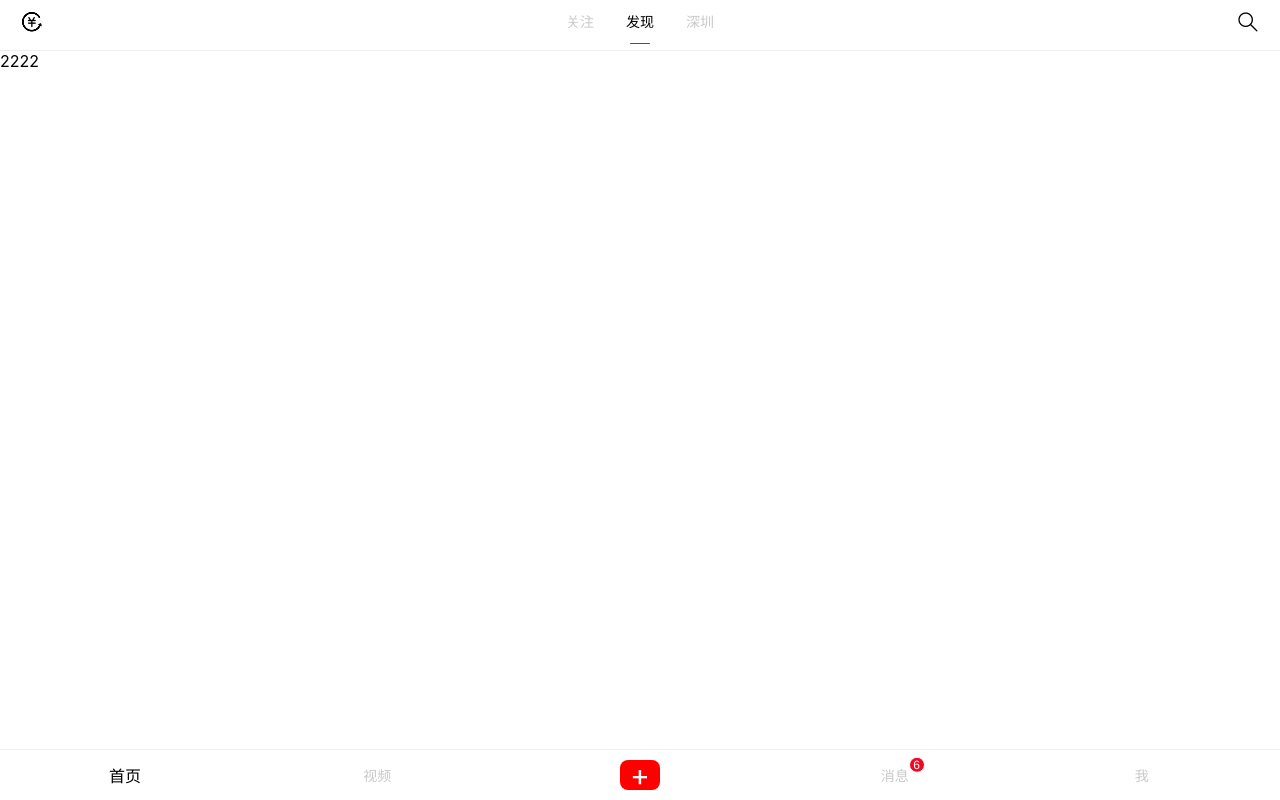
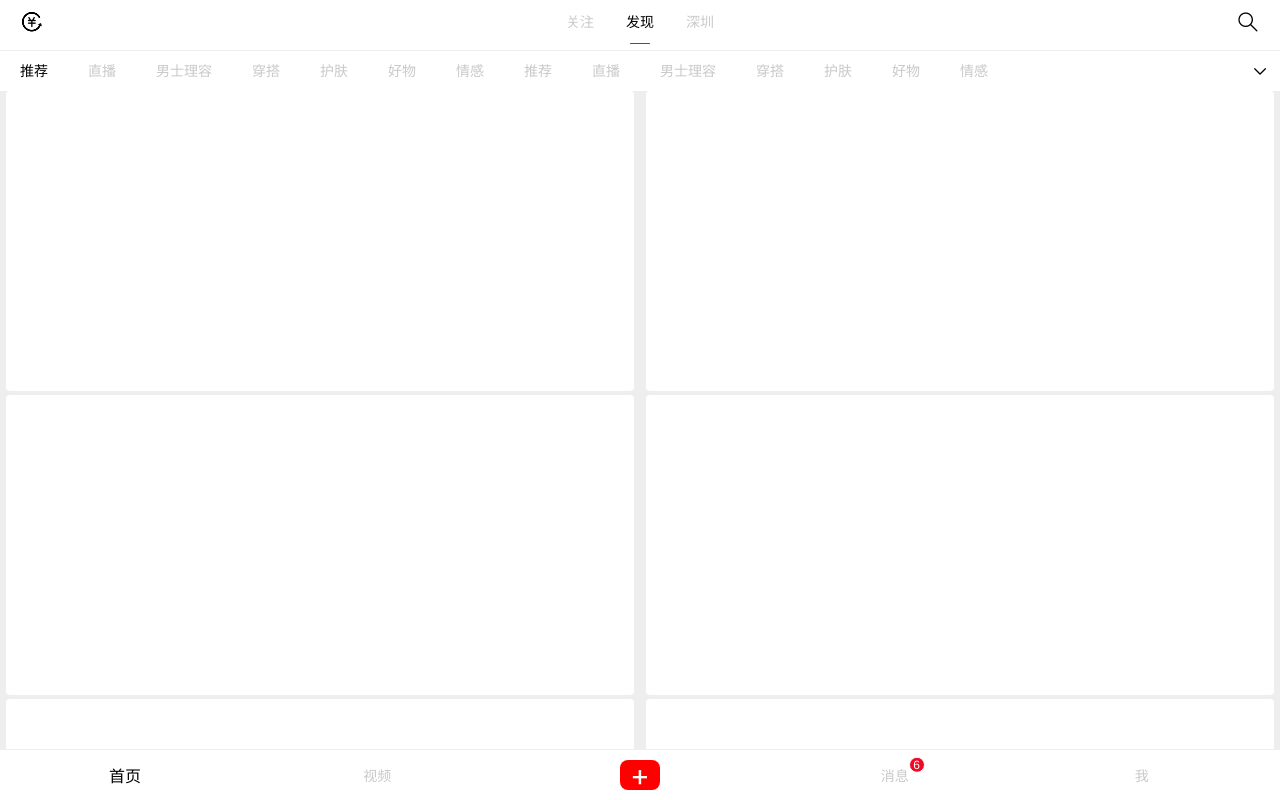
Before and after one commit to xxljunjun/vue3-webApp, a Vue app: page /#/home/find in a window 1280 px wide. Shown: the top 800 px of the page. Built offline with nearby package versions, Linux system fonts and the light colour scheme.

Commit message:
完成发现页面

```diff
--- a/components.d.ts
+++ b/components.d.ts
@@ -8,6 +8,8 @@ export {}
 declare module '@vue/runtime-core' {
   export interface GlobalComponents {
     Badge: typeof import('./src/components/badge/badge.vue')['default']
+    Channel: typeof import('./src/components/channel.vue')['default']
+    DetailBox: typeof import('./src/components/detailBox.vue')['default']
     RouterLink: typeof import('vue-router')['RouterLink']
     RouterView: typeof import('vue-router')['RouterView']
     TabBar: typeof import('./src/components/TabBar.vue')['default']
@@ -17,6 +19,9 @@ declare module '@vue/runtime-core' {
     VanCell: typeof import('vant/es')['Cell']
     VanCellGroup: typeof import('vant/es')['CellGroup']
     VanIcon: typeof import('vant/es')['Icon']
+    VanLoading: typeof import('vant/es')['Loading']
+    VanPopup: typeof import('vant/es')['Popup']
+    VanPullRefresh: typeof import('vant/es')['PullRefresh']
     VanTab: typeof import('vant/es')['Tab']
     VanTabs: typeof import('vant/es')['Tabs']
   }
--- a/src/components/TabBar.vue
+++ b/src/components/TabBar.vue
@@ -1,7 +1,7 @@
 <template>
   <div class="tabBar">
     <div class="ulbox">
-      <router-link  to="/" v-slot="{ route }">
+      <router-link  to="/home/find" v-slot="{ route }">
         <Badge>
           <span class="item">首页</span>
         </Badge>
--- /dev/null
+++ b/src/components/channel.vue
@@ -0,0 +1,186 @@
+<template>
+  <div class="channel">
+    <div class="title">
+      <div>我的频道<span class="txt_1">{{isEdit?'长按拖动排序':'点击进入频道'}}</span></div>
+      <div>
+        <span class="txt_2" @click="changeEditStatus">{{isEdit?'完成编辑':'进入编辑'}}</span>
+        <van-icon name="arrow-up" @click="close" class="arrow"/>
+      </div>
+    </div>
+    <div class="content">
+      <span @click="chooseChannel(item)" v-for="item in myChannel" :key="item.id" class="item">
+        <span class="btn" v-if="isEdit" @click="reduceChannel(item)">x</span>
+        {{item.txt}}
+      </span>
+    </div>
+    <div class="title">
+      <div>推荐频道<span class="txt_1">点击添加频道</span></div>
+    </div>
+    <div class="content">
+      <span @click="addChannel(item)" v-for="item in recommendMyChannel" :key="item.id" class="item"><span class="add">+</span>{{item.txt}}</span>
+    </div>
+  </div>
+</template>
+
+<script setup lang="ts">
+import { reactive, toRefs, ref, markRaw } from "vue";
+//emit的写法
+const emit = defineEmits(['on-close'])
+//watch
+let isEdit = ref(false)
+let myChannel = reactive([
+  { id: 1, txt: "推荐" },
+  { id: 2, txt: "直播" },
+  { id: 3, txt: "男士理容" },
+  { id: 4, txt: "穿搭" },
+  { id: 5, txt: "护肤" },
+  { id: 6, txt: "好物" },
+  { id: 7, txt: "情感" },
+  { id: 8, txt: "推荐" },
+  { id: 9, txt: "直播" },
+  { id: 10, txt: "男士理容" },
+  { id: 11, txt: "穿搭" },
+  { id: 12, txt: "护肤" },
+  { id: 13, txt: "好物" },
+  { id: 14, txt: "情感" },
+]);
+let recommendMyChannel = reactive([
+  { id: 15, txt: "推荐" },
+  { id: 16, txt: "直播" },
+  { id: 17, txt: "男士理容" },
+  { id: 18, txt: "穿搭" },
+  { id: 19, txt: "护肤" },
+  { id: 20, txt: "好物" },
+  { id: 21, txt: "情感" },
+  { id: 22, txt: "推荐" },
+  { id: 23, txt: "直播" },
+  { id: 24, txt: "男士理容" },
+  { id: 25, txt: "穿搭" },
+  { id: 26, txt: "护肤" },
+  { id: 27, txt: "好物" },
+  { id: 28, txt: "情感" },
+]);
+/*
+  @function:点击箭头触发
+*/
+const close = ()=>{
+  isEdit.value = false
+  emit('on-close')
+}
+/*
+  @function:改变编辑状态
+*/
+const changeEditStatus = ()=>{
+  isEdit.value = !isEdit.value
+}
+/*
+  @function:减少我的频道
+*/
+const reduceChannel = (item)=>{
+  let newArr = myChannel.filter(val=>{
+    return val.id!=item.id
+  })
+  // Vue3.0不能直接对数组进行赋值
+  myChannel.length = 0 // 清空原数组
+  myChannel.push(...newArr)
+  //对推荐频道也要新增
+  recommendMyChannel.push(item)
+
+}
+/*
+  @function:增加我的频道
+*/
+const addChannel = (item)=>{
+  let newArr = recommendMyChannel.filter(val=>{
+    return val.id!=item.id
+  })
+  // Vue3.0不能直接对数组进行赋值
+  recommendMyChannel.length = 0 // 清空原数组
+  recommendMyChannel.push(...newArr)
+  //对我的频道新增
+  myChannel.push(item)
+}
+/*
+  @function:选择某个频道
+*/
+const chooseChannel = (item)=>{
+  if(isEdit.value){
+    reduceChannel(item)
+  }else{
+    emit('on-close')
+  }
+
+}
+</script>
+
+<style lang="scss" scoped>
+.channel {
+  overflow: auto;
+  font-size: 14px;
+  padding: 0 20px;
+  .title {
+    display: flex;
+    align-items: center;
+    justify-content: space-between;
+    margin: 20px 0;
+    .arrow{
+      font-size: 16px;
+    }
+    .txt_1{
+      margin-left: 20px;
+      color: #333;
+      font-size: 12px;
+    }
+    .txt_2{
+      margin-right: 20px;
+      display: inline-block;
+      width: 80px;
+      height: 30px;
+      border-radius: 15px;
+      background: #ccc;
+      text-align: center;
+      line-height: 30px;
+      font-size: 14px;
+      color: blue;
+    }
+  }
+  .content {
+    display: flex;
+      flex-wrap: wrap;
+    .item{
+      display: inline-block;
+      text-align: center;
+      line-height: 35px;
+      height: 35px;
+      width: 70px;
+      border: 1px solid #ccc;
+      border-radius: 5px;
+      font-size: 14px;
+      margin-bottom: 28px;
+      margin-right: 14px;
+      position: relative;
+      &:nth-child(4n){
+        margin-right: 0;
+      }
+    }
+    .add{
+      color: #333;
+      margin-right: 2px;
+    }
+    .btn{
+      width: 15px;
+      height: 15px;
+      line-height: 15px;
+      text-align: center;
+      border-radius: 50%;
+      background: #ccc;
+      display: inline-block;
+      position: absolute;
+      right: -10px;
+      top: -5px;
+      color: #fff;
+      cursor: pointer;
+    }
+  }
+}
+</style>
--- /dev/null
+++ b/src/components/detailBox.vue
@@ -0,0 +1,18 @@
+
+<template>
+<div class="detailBox">
+    <div class="top"></div>
+    <div class="middle"></div>
+    <div class="buttom"></div>
+</div>
+</template>
+<script setup lang="ts"></script>
+<style scoped lang="scss">
+.detailBox{
+    width: 49%;
+    height: 300px;
+    margin-bottom: 4px;
+    background: #fff;
+    border-radius: 4px;
+}
+</style>
--- a/src/components/topBar.vue
+++ b/src/components/topBar.vue
@@ -40,6 +40,7 @@ width: 100%;
 height: 50px;
 background: #fff;
 border-bottom: 1px solid #eee;
+z-index: 2100;
 .flexBox {
   display: flex;
   align-items: center;
--- a/src/views/home/care/index.vue
+++ b/src/views/home/care/index.vue
@@ -1,9 +1,24 @@
 <script setup lang="ts">
-    </script>
+import { ref } from "vue";
+const count = ref(0);
+const loading = ref(false);
+const onRefresh = () => {
+  setTimeout(() => {
+    loading.value = false;
+    count.value++;
+  }, 1000);
+};
+</script>
 
-    <template>
-      333
-    </template>
-    <style scoped lang="scss">
-
-    </style>
+<template>
+  <div class="care"></div>
+  <van-pull-refresh v-model="loading" @refresh="onRefresh">
+    <p>刷新次数: {{ count }}</p>
+  </van-pull-refresh>
+</template>
+<style scoped lang="scss">
+.care {
+  position: relative;
+  height: 100%;
+}
+</style>
--- a/src/views/home/find/index.vue
+++ b/src/views/home/find/index.vue
@@ -1,9 +1,145 @@
+<template>
+  <div class="find">
+    <div class="content">
+      <div class="topSearch">
+        <span
+          :class="[{ isChoose: item.isChoose }]"
+          class="item"
+          v-for="item in searchArr"
+          :key="item.id"
+          @click="clickTxt(item.id)"
+          >{{ item.txt }}</span
+        >
+      </div>
+      <div class="arrow" @click="drawer = true">
+        <van-icon name="arrow-down" />
+      </div>
+    </div>
+    <van-pull-refresh v-model="loading" @refresh="onRefresh">
+      <!-- 下拉提示，通过 scale 实现一个缩放效果 -->
+      <template #pulling="props">
+        <van-loading color="#d81e06" />
+      </template>
+
+      <!-- 释放提示 -->
+      <template #loosing>
+        <van-loading color="#d81e06" />
+      </template>
+
+      <!-- 加载提示 -->
+      <template #loading>
+        <van-loading color="#d81e06" />
+      </template>
+      <div class="article_box">
+        <DetailBox v-for="(item, idex) in 10" :key="idex" />
+      </div>
+    </van-pull-refresh>
+
+    <van-popup v-model:show="drawer" position="top" :style="{ height: '80%' }">
+      <Channel @on-close="drawer = false" />
+    </van-popup>
+  </div>
+</template>
 <script setup lang="ts">
-    </script>
+import DetailBox from "@/components/detailBox.vue";
+import Channel from "@/components/channel.vue";
+import { reactive, toRefs, ref, markRaw, watch,nextTick } from "vue";
+let drawer = ref(false);
+let searchArr = reactive([
+  { id: 1, txt: "推荐", isChoose: true },
+  { id: 2, txt: "直播", isChoose: false },
+  { id: 3, txt: "男士理容", isChoose: false },
+  { id: 4, txt: "穿搭", isChoose: false },
+  { id: 5, txt: "护肤", isChoose: false },
+  { id: 6, txt: "好物", isChoose: false },
+  { id: 7, txt: "情感", isChoose: false },
+  { id: 8, txt: "推荐", isChoose: false },
+  { id: 9, txt: "直播", isChoose: false },
+  { id: 10, txt: "男士理容", isChoose: false },
+  { id: 11, txt: "穿搭", isChoose: false },
+  { id: 12, txt: "护肤", isChoose: false },
+  { id: 13, txt: "好物", isChoose: false },
+  { id: 14, txt: "情感", isChoose: false },
+]);
+const loading = ref(false);
+const onRefresh = () => {
+  setTimeout(() => {
+    loading.value = false;
+  }, 1000);
+};
+/*
+@function:点击频道
+*/
+const clickTxt = (id) => {
+  searchArr.forEach((val) => {
+    if (val.id == id) {
+      val.isChoose = true;
+    } else {
+      val.isChoose = false;
+    }
+  });
+  nextTick(()=>{
+    let element = document.querySelector('.isChoose')
+    console.log(element)
+    element.scrollIntoView(false)
+    // element.scrollIntoView({behavior: "smooth", block: "end", inline: "nearest"})
+  })
 
-    <template>
-      2222
-    </template>
-    <style scoped lang="scss">
+};
+</script>
 
-    </style>
+<style scoped lang="scss">
+.doge {
+  width: 30px;
+  height: 30px;
+  // margin-top: 8px;
+  // border-radius: 4px;
+}
+:deep(.van-popup--top) {
+  top: 50px;
+}
+
+.find {
+  height: 100%;
+  .content {
+    padding-left: 20px;
+    position: relative;
+    padding-right: 40px;
+    .topSearch {
+      display: flex;
+      flex-wrap: nowrap;
+      overflow: auto;
+      width: 100%;
+      white-space: nowrap;
+      height: 40px;
+      line-height: 40px;
+
+      .item {
+        display: inline-block;
+        margin-right: 40px;
+        color: rgb(201, 201, 201);
+        font-size: 14px;
+      }
+      .isChoose {
+        color: #000;
+      }
+    }
+    .arrow {
+      position: absolute;
+      right: 0;
+      top: 0;
+      height: 40px;
+      width: 40px;
+      display: flex;
+      align-items: center;
+      justify-content: center;
+    }
+  }
+  .article_box {
+    display: flex;
+    justify-content: space-around;
+    flex-wrap: wrap;
+    background: #eee;
+  }
+}
+</style>
--- a/src/views/home/index.vue
+++ b/src/views/home/index.vue
@@ -3,13 +3,8 @@ import TopBar from '@/components/topBar.vue'
 </script>
 
 <template>
-  <div class="home">
     <TopBar/>
       <router-view></router-view>
-  </div>
 </template>
 <style scoped lang="scss">
-.home{
-
-}
 </style>
```
Also changed, not shown: src/assets/load.png (added), src/assets/loading.png (added).
